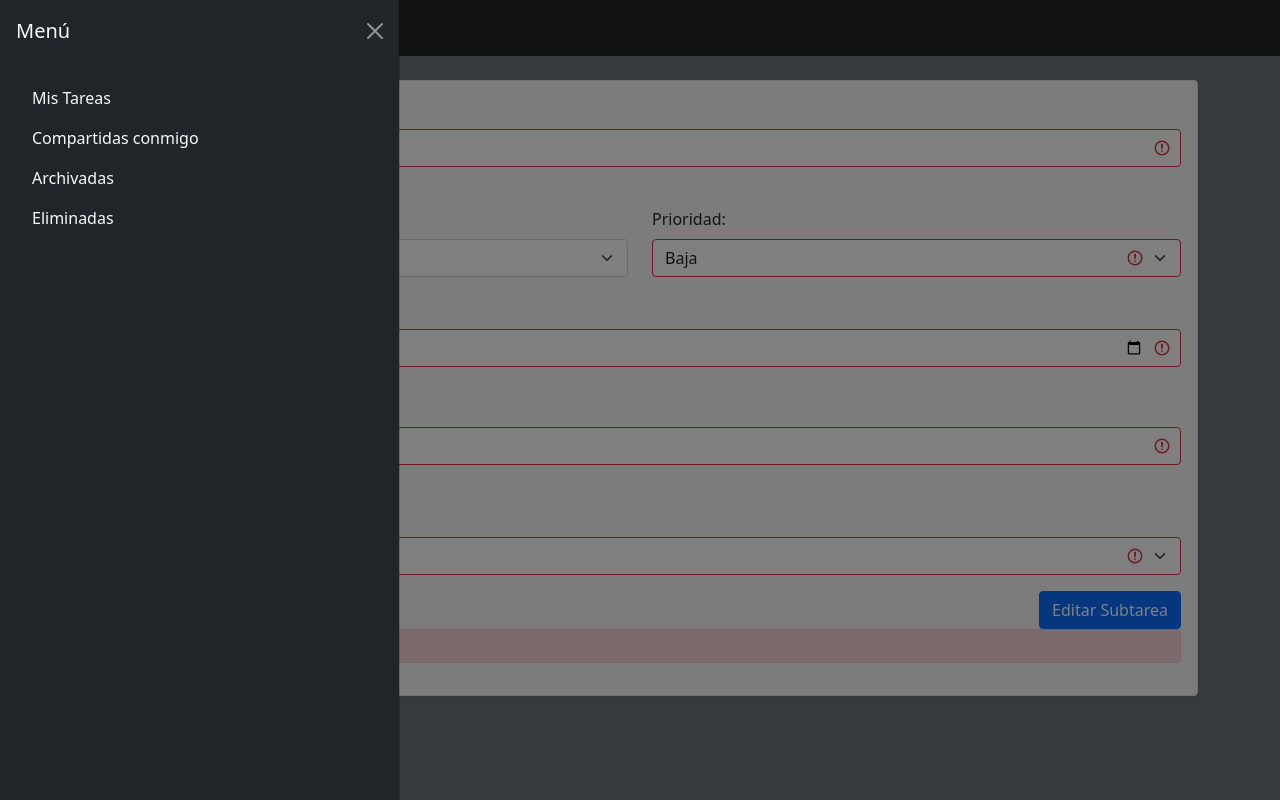
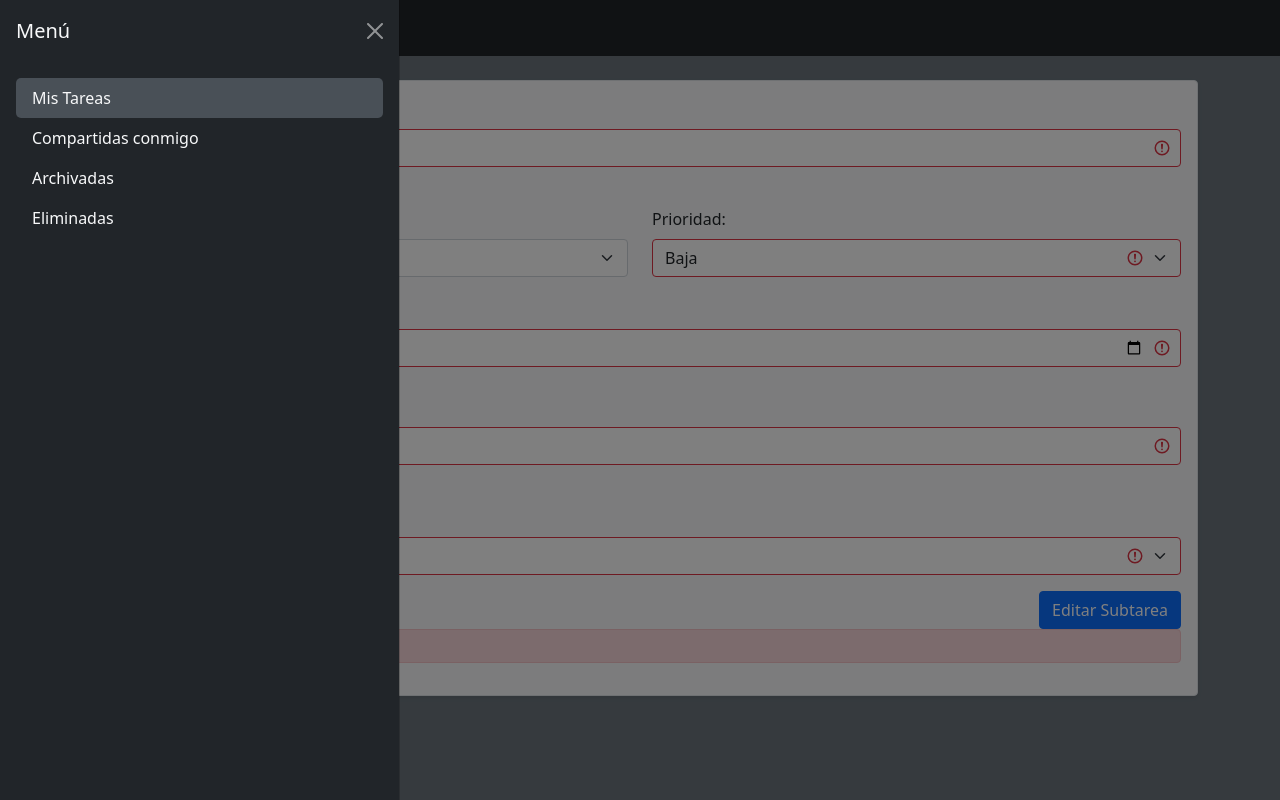
Before and after one commit to Lean998/Kanvara, a CodeIgniter 4 app: the page made by app/Views/subtarea/editar.php in a window 1280 px wide, after a click that opens the changed part. Run offline with PHP 8.4 and a stand-in for CodeIgniter, Linux system fonts and the light colour scheme; the template is opened without the code that fills it: most values are stand-ins (such as "Sample title", 1, 10 or a date in 2020); data that the repository does not hold is empty; some libraries are stand-ins or nearby versions.

Commit message:
Update navbar.php
Actualizacion del navbar

```diff
--- a/app/Views/plantilla/navbar.php
+++ b/app/Views/plantilla/navbar.php
@@ -14,16 +14,16 @@
     <div class="offcanvas-body">
         <ul class="nav flex-column">
             <li class="nav-item">
-                <a class="nav-link text-light <?= $opcion == '' ? 'active' : '' ?>" href="<?= base_url() ?>">Mis Tareas</a>
+                <a class="nav-link text-light <?= session('opcion') == '' ? 'active' : '' ?>" href="<?= base_url() ?>">Mis Tareas</a>
             </li>
             <li class="nav-item">
-                <a class="nav-link text-light <?= $opcion == 'compartidas' ? 'active' : '' ?>" href="<?= base_url('tareas/tareas-compartidas') ?>">Compartidas conmigo</a>
+                <a class="nav-link text-light <?= session('opcion') == 'compartidas' ? 'active' : '' ?>" href="<?= base_url('tareas/tareas-compartidas') ?>">Compartidas conmigo</a>
             </li>
             <li class="nav-item">
-                <a class="nav-link text-light <?= $opcion == 'archivadas' ? 'active' : '' ?>" href="<?= base_url('tareas/tareas-archivadas') ?>">Archivadas</a>
+                <a class="nav-link text-light <?= session('opcion') == 'archivadas' ? 'active' : '' ?>" href="<?= base_url('tareas/tareas-archivadas') ?>">Archivadas</a>
             </li>
             <li class="nav-item">
-                <a class="nav-link text-light <?= $opcion == 'eliminadas' ? 'active' : '' ?>" href="<?= base_url('tareas/tareas-eliminadas') ?>">Eliminadas</a>
+                <a class="nav-link text-light <?= session('opcion') == 'eliminadas' ? 'active' : '' ?>" href="<?= base_url('tareas/tareas-eliminadas') ?>">Eliminadas</a>
             </li>
         </ul>
     </div>
```
